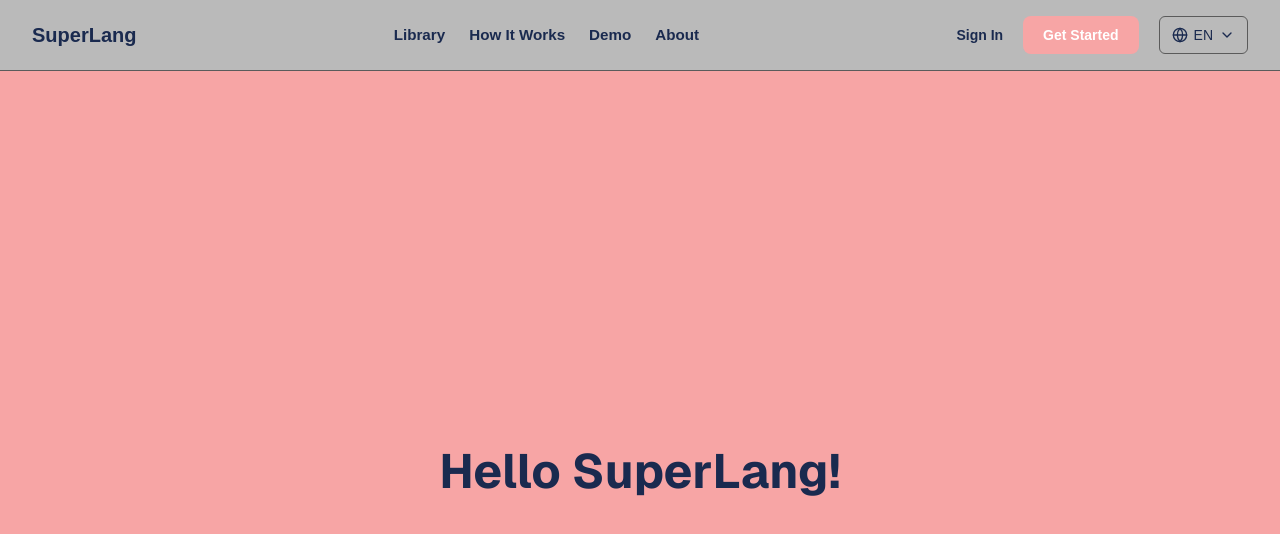
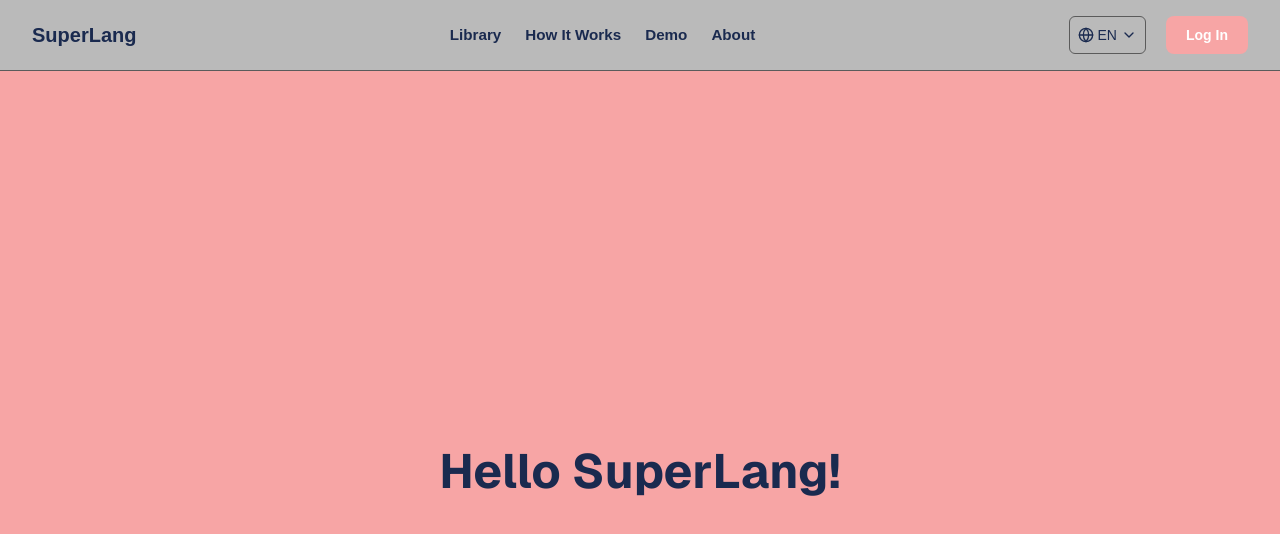
Before and after one commit to midousdll/superlang, a Next.js app: page / in a window 1280 px wide. Shown: the top 534 px of the page. Built offline with nearby package versions, Linux system fonts and the light colour scheme.

Commit message:
update the navbar

```diff
--- a/src/components/Navbar.tsx
+++ b/src/components/Navbar.tsx
@@ -53,31 +53,23 @@ export default function Navbar() {
 
         {/* Desktop Actions */}
         <div className="hidden md:flex items-center gap-5">
-          {/* Sign In Button */}
-          <Link
-            href="#"
-            className="text-dark-text text-sm font-semibold whitespace-nowrap transition-colors hover:text-accent"
+          {/* Language Button */}
+          <button
+            className="flex items-center gap-1 border border-gray4 rounded-md px-2 py-2 text-sm font-medium text-dark-text transition-colors hover:bg-accent hover:text-white"
+            aria-label="Select Language"
           >
-            Sign In
-          </Link>
+            <Globe className="w-4 h-4" />
+            <span>EN</span>
+            <ChevronDown className="w-4 h-4" />
+          </button>
 
           {/* Get Started Button */}
           <Link
             href="#"
             className="bg-accent text-white px-5 py-[0.55rem] rounded-lg text-sm font-semibold whitespace-nowrap transition-colors hover:bg-dark-text"
           >
-            Get Started
+            Log In
           </Link>
-
-          {/* Language Button */}
-          <button
-            className="flex items-center gap-1.5 border border-gray4 rounded-md px-3 py-2 text-sm font-medium text-dark-text transition-colors hover:bg-accent hover:text-white"
-            aria-label="Select Language"
-          >
-            <Globe className="w-4 h-4" />
-            <span>EN</span>
-            <ChevronDown className="w-4 h-4" />
-          </button>
         </div>
 
         {/* Mobile Hamburger Button */}
@@ -130,21 +122,12 @@ export default function Navbar() {
                   <ChevronDown className="w-4 h-4" />
                 </button>
               </div>
-
-              <Link
-                href="#"
-                onClick={() => setMenuOpen(false)}
-                className="w-full text-center border border-gray4 text-dark-text px-5 py-3 rounded-lg text-sm font-semibold transition-colors hover:bg-accent hover:text-white"
-              >
-                Sign In
-              </Link>
-
               <Link
                 href="#"
                 onClick={() => setMenuOpen(false)}
                 className="w-full bg-accent text-white px-5 py-3 rounded-lg text-sm font-semibold text-center transition-colors hover:bg-dark-text"
               >
-                Get Started
+                Log In
               </Link>
             </div>
           </div>
```
